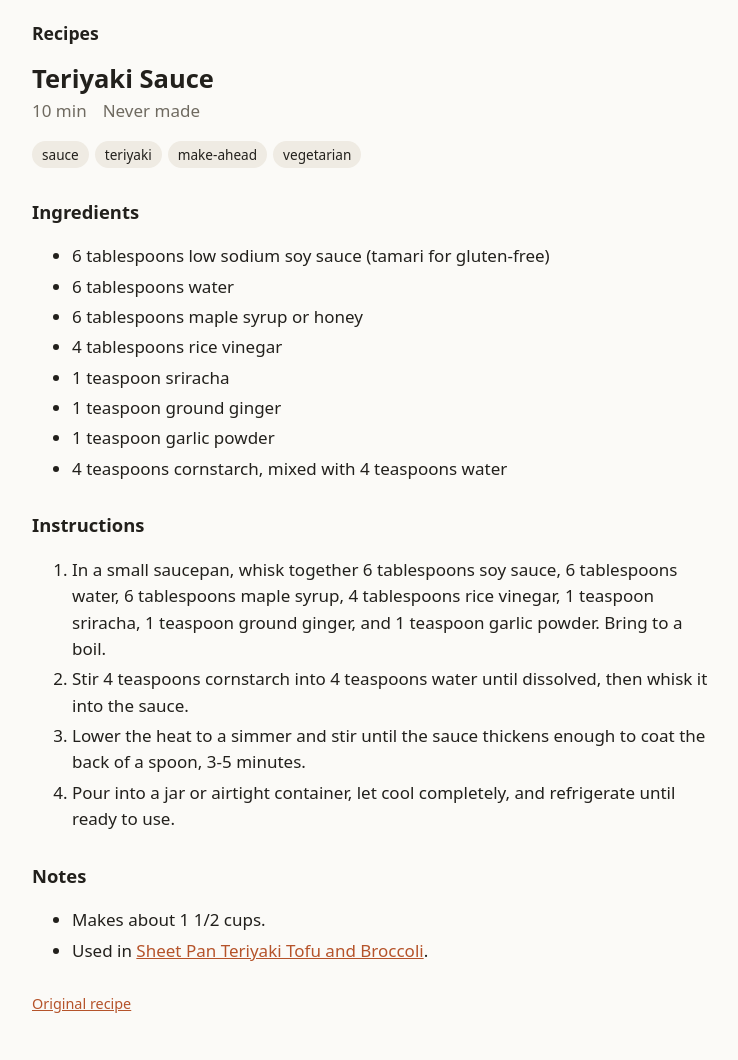
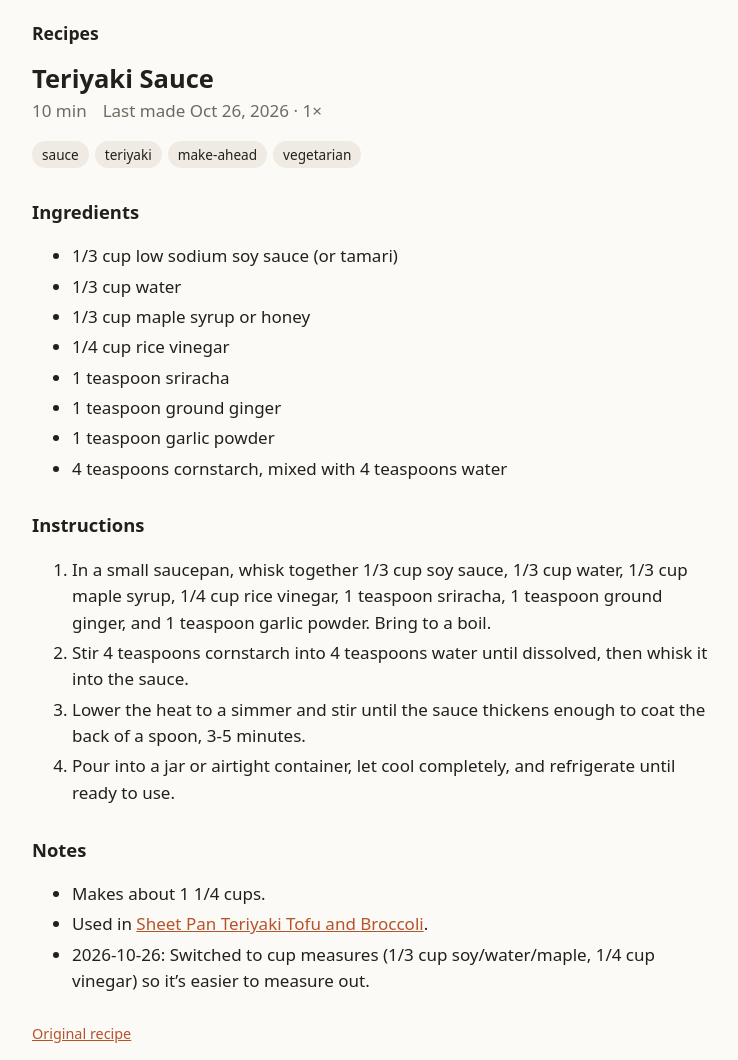
Before and after one commit to Kevin-S-Wallace/recipes, a Jekyll site: the page built from _recipes/teriyaki-sauce.md, in a window 1280 px wide. Shown: the whole page, without its empty margins (264-1002 px from the left). Built offline with Jekyll 4.4.1, drawn with Linux system fonts in a browser that asks for light colours; before the commit the page ends 1030 px from its top, so only the background shows below that.

Commit message:
Update teriyaki sauce measures, add mushrooms to tofu and broccoli, log cooks
Teriyaki sauce now uses cup measures (1/3 cup soy, water, maple; 1/4 cup
rice vinegar). Sheet pan tofu and broccoli gets 1 lb sliced mushrooms
roasted with the broccoli. Both logged as made on 2026-10-26.

Co-Authored-By: Claude Opus 5.5 <noreply@anthropic.com>
Claude-Session: https://claude.ai/code/session_01JtmN8oNFVvQ3hp7YzGESe1

```diff
--- a/_recipes/teriyaki-sauce.md
+++ b/_recipes/teriyaki-sauce.md
@@ -3,25 +3,26 @@ title: Teriyaki Sauce
 tags: [sauce, teriyaki, make-ahead, vegetarian]
 source: https://reciperunner.com/wprm_print/homemade-teriyaki-sauce
 time: 10 min
-made: []
+made: [2026-10-26]
 ---
 
 ## Ingredients
-- 6 tablespoons low sodium soy sauce (tamari for gluten-free)
-- 6 tablespoons water
-- 6 tablespoons maple syrup or honey
-- 4 tablespoons rice vinegar
+- 1/3 cup low sodium soy sauce (or tamari)
+- 1/3 cup water
+- 1/3 cup maple syrup or honey
+- 1/4 cup rice vinegar
 - 1 teaspoon sriracha
 - 1 teaspoon ground ginger
 - 1 teaspoon garlic powder
 - 4 teaspoons cornstarch, mixed with 4 teaspoons water
 
 ## Instructions
-1. In a small saucepan, whisk together 6 tablespoons soy sauce, 6 tablespoons water, 6 tablespoons maple syrup, 4 tablespoons rice vinegar, 1 teaspoon sriracha, 1 teaspoon ground ginger, and 1 teaspoon garlic powder. Bring to a boil.
+1. In a small saucepan, whisk together 1/3 cup soy sauce, 1/3 cup water, 1/3 cup maple syrup, 1/4 cup rice vinegar, 1 teaspoon sriracha, 1 teaspoon ground ginger, and 1 teaspoon garlic powder. Bring to a boil.
 2. Stir 4 teaspoons cornstarch into 4 teaspoons water until dissolved, then whisk it into the sauce.
 3. Lower the heat to a simmer and stir until the sauce thickens enough to coat the back of a spoon, 3-5 minutes.
 4. Pour into a jar or airtight container, let cool completely, and refrigerate until ready to use.
 
 ## Notes
-- Makes about 1 1/2 cups.
+- Makes about 1 1/4 cups.
 - Used in [Sheet Pan Teriyaki Tofu and Broccoli](sheet-pan-teriyaki-tofu-and-broccoli.md).
+- 2026-10-26: Switched to cup measures (1/3 cup soy/water/maple, 1/4 cup vinegar) so it's easier to measure out.
```
Also changed, not shown: _recipes/sheet-pan-teriyaki-tofu-and-broccoli.md (+6 -4 lines).
